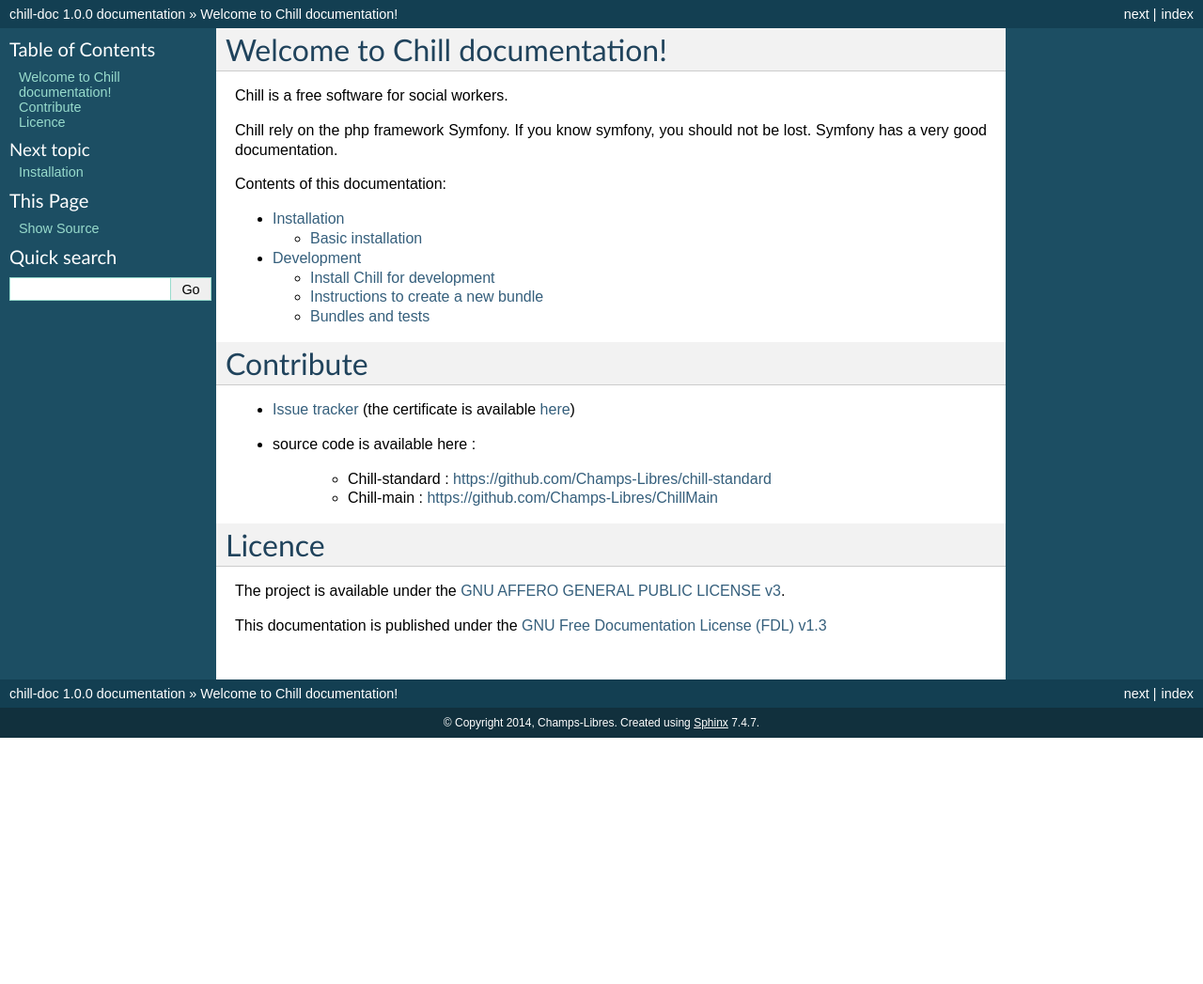
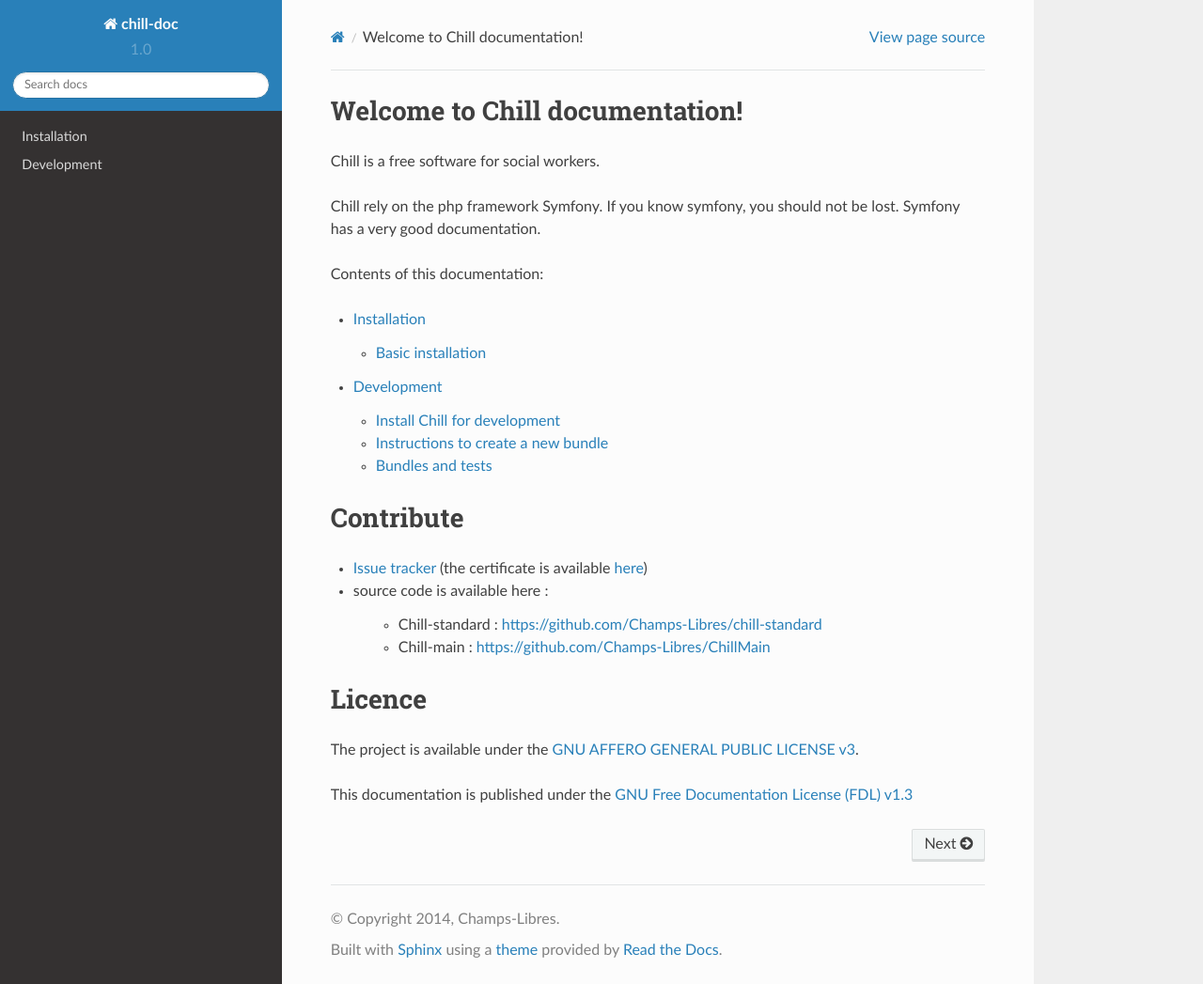
Before and after one commit to Chill-project/Documentation, a Sphinx documentation site: the page built from source/index.rst, in a window 1280 px wide and 1047 px high. Shown: the whole window at 94% size. Built offline with Sphinx 7.4.7 and the Read the Docs theme 2.0.0, drawn with Linux system fonts in a browser that asks for light colours.

Commit message:
switch to the rtd theme

```diff
--- a/source/conf.py
+++ b/source/conf.py
@@ -15,6 +15,7 @@
 
 import sys
 import os
+import sphinx_rtd_theme
 
 # If extensions (or modules to document with autodoc) are in another directory,
 # add these directories to sys.path here. If the directory is relative to the
@@ -102,7 +103,7 @@
 
 # The theme to use for HTML and HTML Help pages.  See the documentation for
 # a list of builtin themes.
-html_theme = 'default'
+html_theme = 'sphinx_rtd_theme'
 
 # Theme options are theme-specific and customize the look and feel of a theme
 # further.  For a list of options available for each theme, see the
@@ -110,7 +111,7 @@
 #html_theme_options = {}
 
 # Add any paths that contain custom themes here, relative to this directory.
-#html_theme_path = []
+html_theme_path = [sphinx_rtd_theme.get_html_theme_path()]
 
 # The name for this set of Sphinx documents.  If None, it defaults to
 # "<project> v<release> documentation".
```
Also changed, not shown: README.md (+1 -0 lines).
